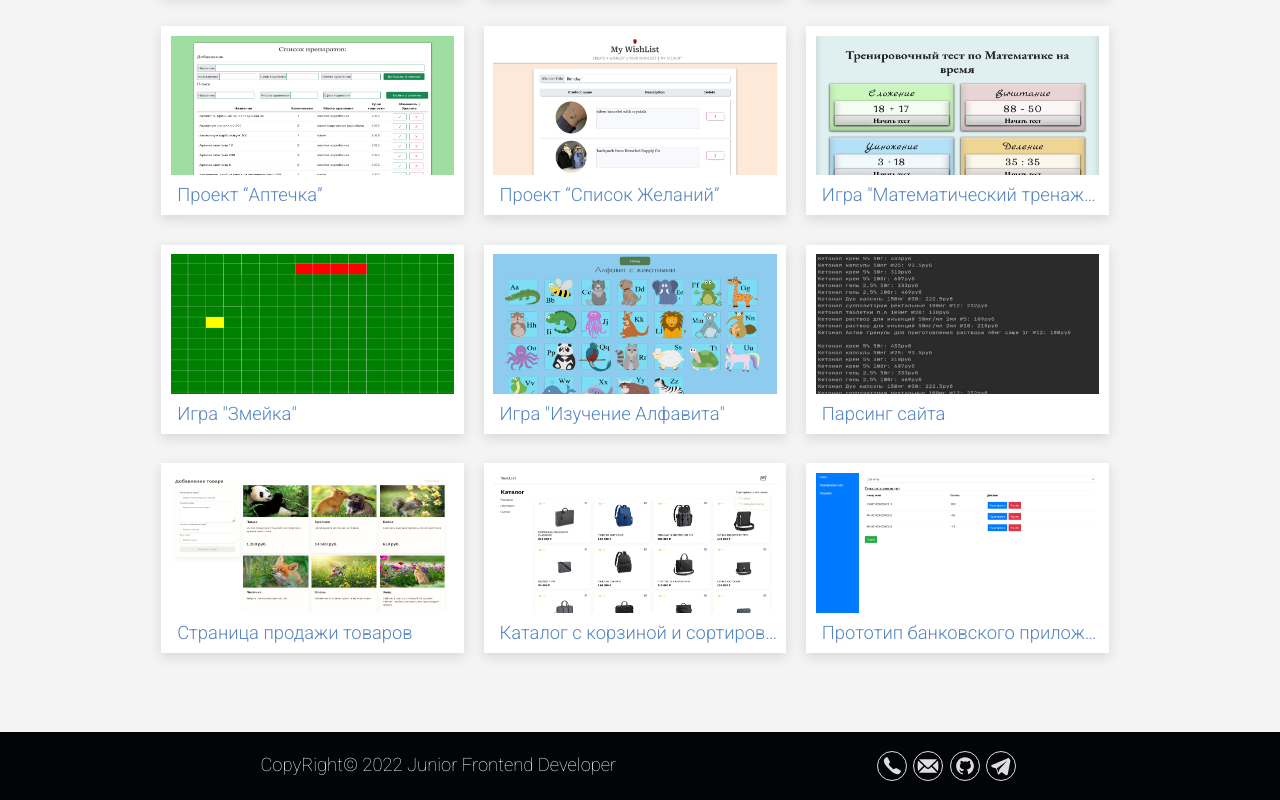
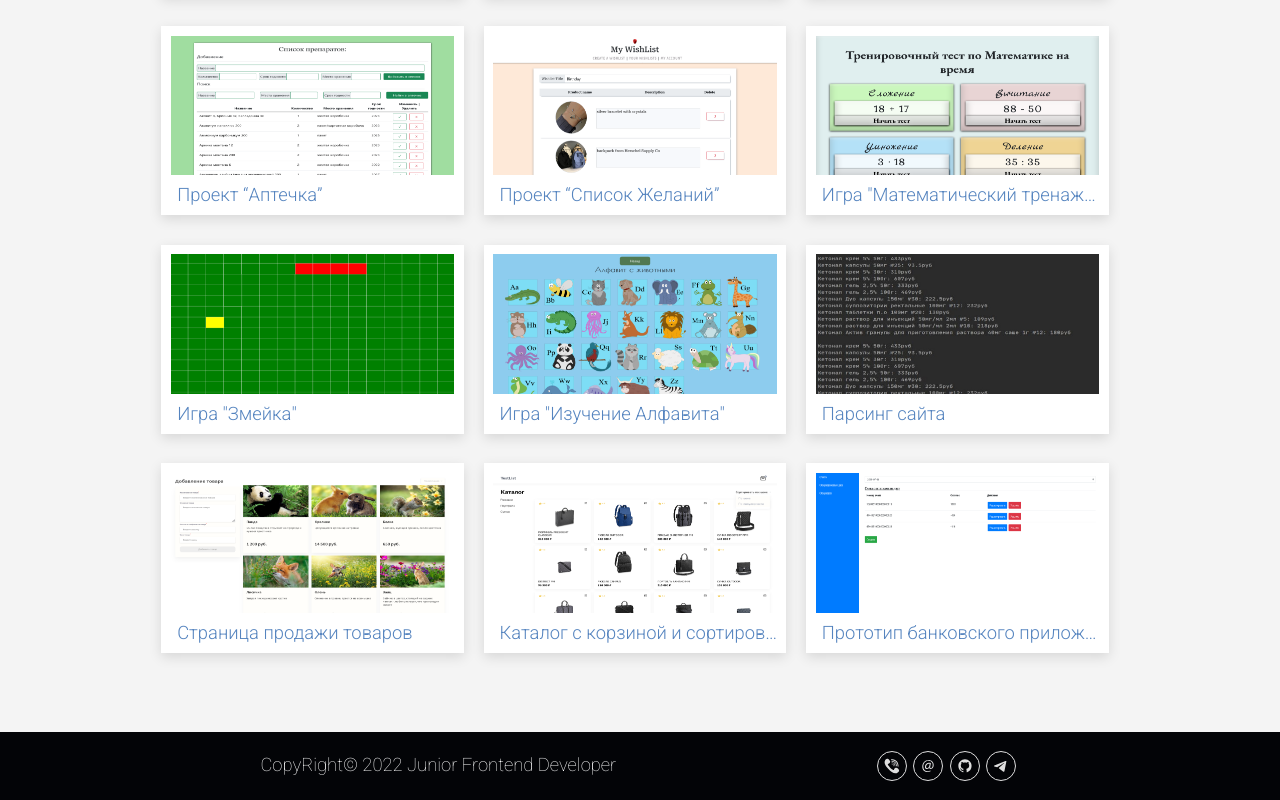
Before and after one commit to AnigalHub/Portfolio, a Nuxt app: page / in a window 1280 px wide. Shown: the part 1898-2698 px from the top of the page. Built offline with nearby package versions, Linux system fonts and the light colour scheme.

Commit message:
изменены svg

```diff
--- a/components/svg_contacts/email_svg.vue
+++ b/components/svg_contacts/email_svg.vue
@@ -1,12 +1,10 @@
 <template>
-  <svg xmlns="http://www.w3.org/2000/svg" x="0px" y="0px" viewBox="0 0 172 172">
-    <g fill="none" stroke="none" stroke-width="1" stroke-linecap="butt" stroke-linejoin="miter" stroke-miterlimit="10" stroke-dasharray="" stroke-dashoffset="0" font-family="none" font-weight="none" font-size="none" text-anchor="none" style="mix-blend-mode: normal">
-      <path d="M0,172v-172h172v172z" fill="none"></path>
-      <g class="svg_color">
-        <path d="M14.54609,34.4l64.63438,60.32317c3.82413,3.5776 9.82066,3.5776 13.63906,0l64.63438,-60.32317zM5.73333,41.85781v87.6349l45.32917,-45.32917zM166.26667,41.85781l-45.32917,42.30573l45.32917,45.32917zM59.43854,91.99089l-45.59792,45.60911h144.31875l-45.60912,-45.60911l-11.90338,11.10833c-4.1108,3.8356 -9.38914,5.75573 -14.65758,5.75573c-5.26893,0 -10.53608,-1.92013 -14.64688,-5.75573z"></path>
-      </g>
-    </g>
-  </svg>
+  <svg enable-background="new 0 0 512 512" version="1.1" viewBox="0 0 512 512" xml:space="preserve" xmlns="http://www.w3.org/2000/svg">
+<circle cx="256" cy="256" r="256" fill="none"/>
+    <path d="m317.54 379.9c-22.128 11.664-44.656 16.096-71.6 16.096-65.984 0-121.89-48.272-121.89-125.52 0-82.864 57.52-154.48 146.83-154.48 70 0 117.07 49.088 117.07 116.27 0 60.336-33.792 95.744-71.616 95.744-16.096 0-30.976-10.864-29.776-35.408h-1.6c-14.08 23.744-32.592 35.408-56.736 35.408-23.328 0-43.44-18.912-43.44-50.688 0-49.888 39.424-95.344 95.344-95.344 17.296 0 32.592 3.616 43.056 8.448l-13.68 72.816c-6.032 30.576-1.216 44.656 12.064 45.056 20.528 0.4 43.456-26.944 43.456-73.616 0-58.336-34.992-100.18-97.36-100.18-65.584 0-120.69 51.904-120.69 133.57 0 67.184 43.84 108.62 103.38 108.62 22.928 0 44.256-4.816 60.752-14.08l6.432 17.28zm-22.112-173.79c-4.016-1.216-10.864-2.816-20.112-2.816-35.408 0-63.968 33.392-63.968 72.416 0 17.712 8.848 30.576 26.544 30.576 23.328 0 44.656-29.776 49.088-54.72l8.448-45.456z"
+          class="svg_color"/>
+</svg>
+
 </template>
 
 <script>
--- a/components/svg_contacts/github_svg.vue
+++ b/components/svg_contacts/github_svg.vue
@@ -1,12 +1,8 @@
 <template>
-  <svg xmlns="http://www.w3.org/2000/svg" x="0px" y="0px" viewBox="0 0 172 172">
-    <g fill="none" stroke="none" stroke-width="1" stroke-linecap="butt" stroke-linejoin="miter" stroke-miterlimit="10" stroke-dasharray="" stroke-dashoffset="0" font-family="none" font-weight="none" font-size="none" text-anchor="none" style="mix-blend-mode: normal">
-      <path d="M0,172v-172h172v172z" fill="none"></path>
-      <g class="svg_color">
-        <path d="M86,17.2c-37.9948,0 -68.8,30.7552 -68.8,68.8c0,32.23853 22.19947,59.21387 52.12747,66.67867c-0.32107,-0.9288 -0.52747,-2.00667 -0.52747,-3.34253v-11.75907c-2.79213,0 -7.47553,0 -8.64587,0c-4.75757,0 -8.8924,-2.02387 -10.922,-5.78493c-2.2532,-4.1796 -2.64307,-10.57227 -8.22733,-14.4824c-1.65693,-1.30147 -0.3956,-2.7864 1.5136,-2.58573c3.526,0.9976 6.45,3.41757 9.202,7.00613c2.74053,3.5948 4.03053,4.40893 9.1504,4.40893c2.48253,0 6.19773,-0.14333 9.69507,-0.69373c1.87553,-4.77587 5.13133,-9.17333 9.10453,-11.2488c-22.9104,-2.3564 -33.84387,-13.75427 -33.84387,-29.22853c0,-6.66213 2.838,-13.1064 7.65973,-18.53587c-1.5824,-5.38933 -3.57187,-16.37513 0.60773,-20.56547c10.30853,0 16.54067,6.68507 18.03757,8.49107c5.13757,-1.76013 10.77867,-2.75773 16.75693,-2.75773c5.93973,0 11.60427,0.9976 16.7528,2.7692c1.4792,-1.79453 7.71757,-8.50253 18.04853,-8.50253c4.1968,4.19107 2.1844,15.22773 0.5848,20.6056c4.79307,5.418 7.61387,11.84507 7.61387,18.49573c0,15.4628 -10.91627,26.85493 -33.79227,29.2228c6.2952,3.2852 10.8876,12.51587 10.8876,19.4754v15.67493c0,0.59627 -0.13187,1.02627 -0.20067,1.53653c26.75907,-9.39693 46.06733,-34.85293 46.06733,-64.87267c0,-37.9948 -30.7552,-68.8 -68.8,-68.8z"></path>
-      </g>
-    </g>
-  </svg>
+  <svg viewBox="0 0 50 50" xmlns="http://www.w3.org/2000/svg">
+    <path d="M25 10c-8.3 0-15 6.7-15 15 0 6.6 4.3 12.2 10.3 14.2.8.1 1-.3 1-.7v-2.6c-4.2.9-5.1-2-5.1-2-.7-1.7-1.7-2.2-1.7-2.2-1.4-.9.1-.9.1-.9 1.5.1 2.3 1.5 2.3 1.5 1.3 2.3 3.5 1.6 4.4 1.2.1-1 .5-1.6 1-2-3.3-.4-6.8-1.7-6.8-7.4 0-1.6.6-3 1.5-4-.2-.4-.7-1.9.1-4 0 0 1.3-.4 4.1 1.5 1.2-.3 2.5-.5 3.8-.5 1.3 0 2.6.2 3.8.5 2.9-1.9 4.1-1.5 4.1-1.5.8 2.1.3 3.6.1 4 1 1 1.5 2.4 1.5 4 0 5.8-3.5 7-6.8 7.4.5.5 1 1.4 1 2.8v4.1c0 .4.3.9 1 .7 6-2 10.2-7.6 10.2-14.2C40 16.7 33.3 10 25 10z" clip-rule="evenodd"  class="svg_color" fill-rule="evenodd"/></svg>
+
+
 </template>
 
 <script>
@@ -16,5 +12,7 @@
 </script>
 
 <style scoped>
-
+path{
+  padding: 40%;
+}
 </style>
--- a/components/svg_contacts/telegram_svg.vue
+++ b/components/svg_contacts/telegram_svg.vue
@@ -1,12 +1,11 @@
 <template>
-  <svg xmlns="http://www.w3.org/2000/svg" x="0px" y="0px"  viewBox="0 0 172 172">
-    <g fill="none" stroke="none" stroke-width="1" stroke-linecap="butt" stroke-linejoin="miter" stroke-miterlimit="10" stroke-dasharray="" stroke-dashoffset="0" font-family="none" font-weight="none" font-size="none" text-anchor="none" style="mix-blend-mode: normal">
-      <path d="M0,172v-172h172v172z" fill="none"></path>
-      <g class="svg_color">
-        <path d="M158.71128,22.53888c-2.58,-2.18784 -6.63232,-2.50088 -10.82224,-0.81872h-0.00688c-4.40664,1.76816 -124.73784,53.38192 -129.6364,55.49064c-0.89096,0.3096 -8.67224,3.21296 -7.87572,9.67516c0.71552,5.8308 6.96944,8.24568 7.73312,8.52432l30.59192,10.4748c2.0296,6.75616 9.5116,31.6824 11.16624,37.00752c1.032,3.3196 2.71416,7.68152 5.66224,8.57936c2.58688,0.9976 5.16,0.086 6.82496,-1.2212l18.75328,-17.34792l30.19288,23.5468l0.71896,0.43c2.05024,0.90816 4.01448,1.36224 5.88928,1.36224c1.44824,0 2.838,-0.27176 4.16584,-0.81528c4.5236,-1.8576 6.33304,-6.16792 6.52224,-6.6564l22.55264,-117.22488c1.376,-6.2608 -0.53664,-9.44624 -2.38736,-11.01144zM75.68,110.08l-10.32,27.52l-10.32,-34.4l79.12,-58.48z"></path>
-      </g>
-    </g>
+  <svg preserveAspectRatio="xMidYMid" version="1.1" viewBox="0 0 256 256" xmlns="http://www.w3.org/2000/svg">
+    <path d="m128 0c-70.693 0-128 57.307-128 128s57.307 128 128 128 128-57.307 128-128-57.307-128-128-128z" fill="none"/>
+    <path d="m190.28 73.631-22.862 115.27s-3.197 7.994-11.99 4.157l-52.758-40.448-19.184-9.272-32.294-10.872s-4.956-1.758-5.436-5.595c-0.479-3.837 5.596-5.915 5.596-5.915l128.38-50.36s10.552-4.636 10.552 3.038"  class="svg_color"/>
+    <path d="m98.618 187.6s-1.54-0.144-3.459-6.22c-1.918-6.075-11.67-38.049-11.67-38.049l77.537-49.24s4.477-2.718 4.317 0c0 0 0.799 0.479-1.599 2.717-2.398 2.239-60.911 54.836-60.911 54.836" class="svg_color1"/>
+    <path d="m122.9 168.12-20.868 19.026s-1.631 1.238-3.416 0.462l3.996-35.341" fill="none"/>
   </svg>
+
 </template>
 
 <script>
--- a/components/svg_contacts/telephone_svg.vue
+++ b/components/svg_contacts/telephone_svg.vue
@@ -1,12 +1,32 @@
 <template>
-  <svg xmlns="http://www.w3.org/2000/svg" x="0px" y="0px"  viewBox="0 0 172 172">
-    <g fill="none"  stroke="none" stroke-width="1" stroke-linecap="butt" stroke-linejoin="miter" stroke-miterlimit="10" stroke-dasharray="" stroke-dashoffset="0" font-family="none" font-weight="none" font-size="none" text-anchor="none" style="mix-blend-mode: normal">
-      <path d="M0,172v-172h172v172z" fill="none"></path>
-      <g class="svg_color">
-        <path d="M121.69,102.5636c-2.32773,-1.36453 -5.18867,-1.33587 -7.50493,0.04013l-11.7304,6.98893c-2.62587,1.5652 -5.90533,1.38173 -8.31333,-0.4988c-4.1624,-3.2508 -10.86467,-8.7204 -16.69547,-14.5512c-5.8308,-5.8308 -11.3004,-12.53307 -14.5512,-16.69547c-1.87553,-2.408 -2.064,-5.68747 -0.4988,-8.31333l6.98893,-11.7304c1.38173,-2.31627 1.3932,-5.20013 0.02867,-7.52787l-17.21147,-29.40053c-1.6684,-2.84373 -4.98227,-4.24267 -8.1872,-3.4572c-3.1132,0.7568 -7.1552,2.60293 -11.39213,6.8456c-13.26693,13.26693 -20.3132,35.64413 29.57827,85.5356c49.89147,49.89147 72.26293,42.85093 85.5356,29.57827c4.2484,-4.2484 6.0888,-8.29613 6.85133,-11.41507c0.774,-3.1992 -0.602,-6.49013 -3.44,-8.1528c-7.0864,-4.1452 -22.37147,-13.09493 -29.45787,-17.24587z"></path>
-      </g>
-    </g>
-  </svg>
+  <svg enable-background="new 0 0 473.654 473.654" version="1.1" viewBox="0 0 473.65 473.65" xml:space="preserve" xmlns="http://www.w3.org/2000/svg">
+<circle cx="236.83" cy="236.83" r="236.83" fill="none"/>
+    <path d="m363.64 292.42c-18.324-17.625-36.876-28.712-59.081-12.285-22.336 16.529-24.7 34.875-24.7 34.875s2.098 35.167-82.671-41.068c-76.287-84.806-41.098-82.708-41.098-82.708s18.339-2.363 34.868-24.7c16.428-22.202 4.835-40.275-12.284-59.085-54.777-60.185-87.981 8.208-87.981 8.208-38.783 65.274 25.863 142.85 75.734 189.06 46.225 49.871 123.76 114.46 189.01 75.681-4e-3 2e-3 69.249-29.246 8.204-87.983z" class="svg_color"/>
+    <path d="m121.04 85.419c-0.045 0.015-0.067 0.052-0.108 0.071 0.49-0.206 0.995-0.389 1.488-0.572-0.46 0.165-0.927 0.318-1.38 0.501z" class="svg_color"/>
+    <g class="svg_color">
+	<path d="m301.34 242.07c-3.493 0-6.331-2.835-6.331-6.335 7e-3 -20.257-5.647-35.848-16.798-46.341-17.785-16.731-44.176-15.325-44.437-15.314-3.508 0.187-6.492-2.431-6.713-5.916-0.221-3.489 2.416-6.488 5.901-6.72 1.301-0.067 31.97-1.84 53.831 18.634 13.855 12.98 20.882 31.708 20.882 55.652-4e-3 3.505-2.839 6.34-6.335 6.34z"/>
+      <path d="m276.85 242.28c-2.621 0-4.749-2.124-4.749-4.749 0-13.332-3.702-23.585-11.013-30.466-11.671-10.987-29.034-10.078-29.21-10.059-2.629 0.194-4.865-1.829-5.033-4.443-0.161-2.61 1.81-4.865 4.428-5.037 0.868-0.052 21.518-1.242 36.248 12.554 9.341 8.751 14.076 21.353 14.076 37.452 2e-3 2.624-2.125 4.748-4.747 4.748z"/>
+      <path d="m331.63 244.56c-4.368 0-7.909-3.541-7.909-7.913 0-30.014-8.429-53.121-25.044-68.681-26.536-24.853-65.297-22.628-65.689-22.598-4.39 0.209-8.13-3.022-8.422-7.382-0.284-4.36 3.025-8.13 7.386-8.418 1.87-0.112 46.057-2.655 77.551 26.839 19.939 18.675 30.047 45.679 30.047 80.24-3e-3 4.371-3.548 7.913-7.92 7.913z"/>
+      <path d="m366.18 253.94c-5.25 0-9.495-4.252-9.495-9.495 0-43.338-12.213-76.747-36.308-99.319-38.424-35.99-94.518-32.744-95.09-32.718-5.265 0.393-9.757-3.62-10.093-8.855-0.344-5.235 3.616-9.753 8.852-10.097 2.621-0.187 64.945-3.751 109.32 37.807 28.077 26.3 42.317 64.384 42.31 113.18 4e-3 5.243-4.248 9.495-9.491 9.495z"/>
+</g>
+
+
+
+
+
+
+
+
+
+
+
+
+
+
+
+</svg>
+
+
 </template>
 
 <script>
```
